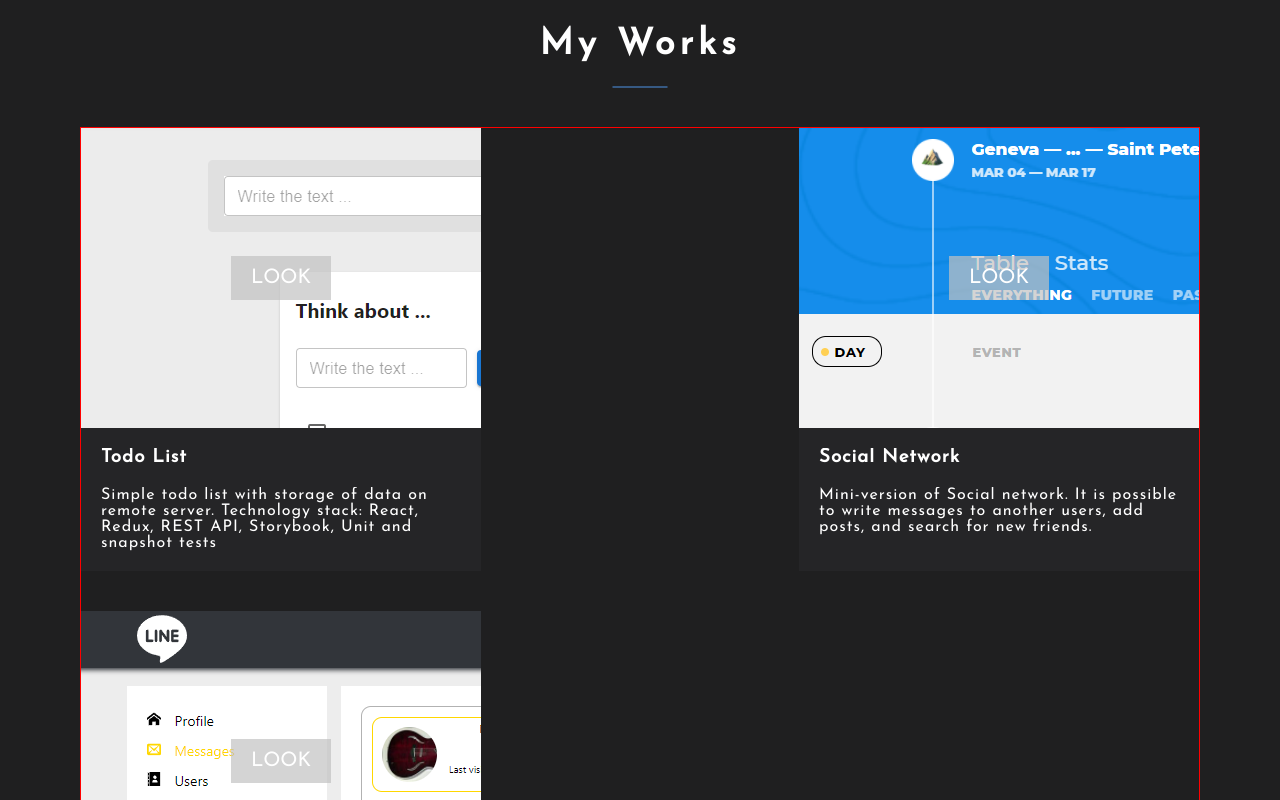
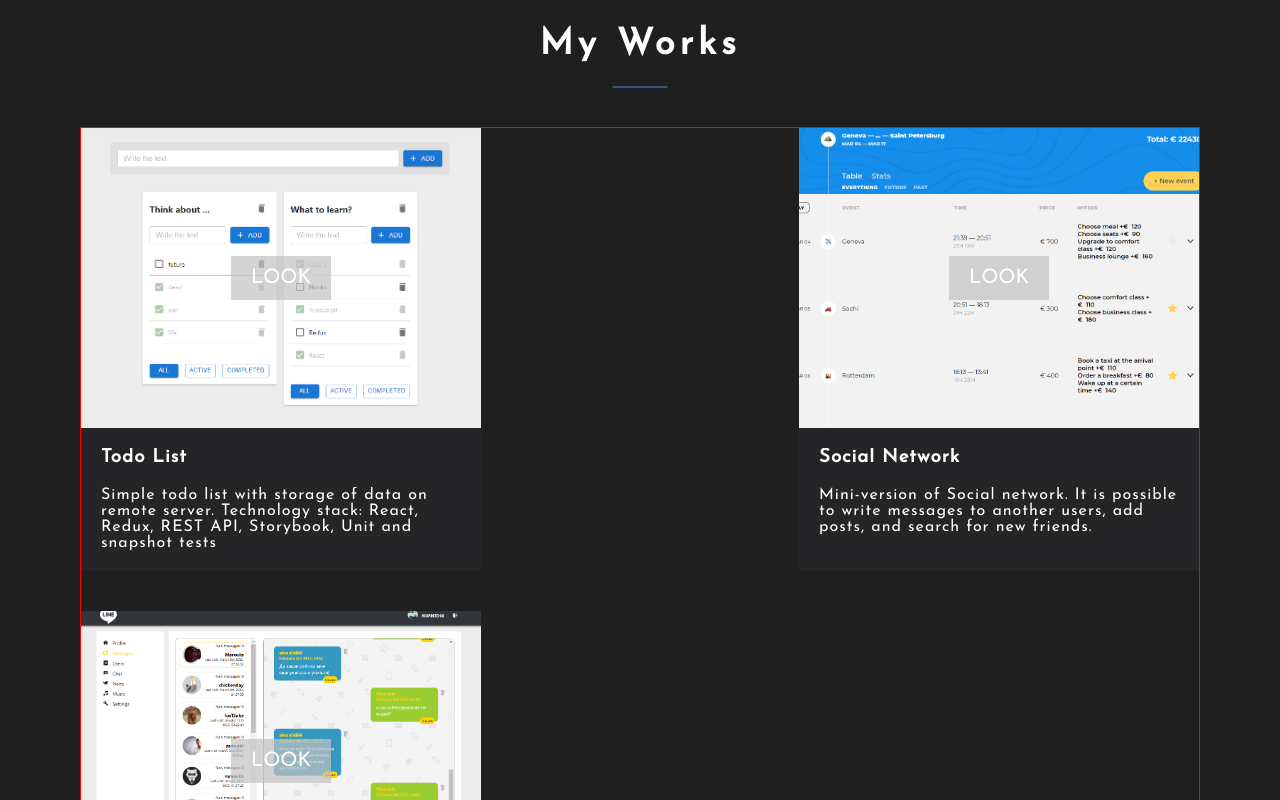
Before and after one commit to aivan3d66/portfolio, a React (Create React App) app: page / in a window 1280 px wide. Shown: the part 1700-2500 px from the top of the page. Built offline with nearby package versions, Linux system fonts and the light colour scheme.

Commit message:
add workPreview bg styles

```diff
--- a/src/components/Works/WorkItem/WorkItem.module.scss
+++ b/src/components/Works/WorkItem/WorkItem.module.scss
@@ -16,7 +16,8 @@
   width: 100%;
   height: 200px;
   margin: 0 auto;
-  background-color: red;
+  background-position: center;
+  background-size: cover;
 }
 
 .workPreview__link {
```
